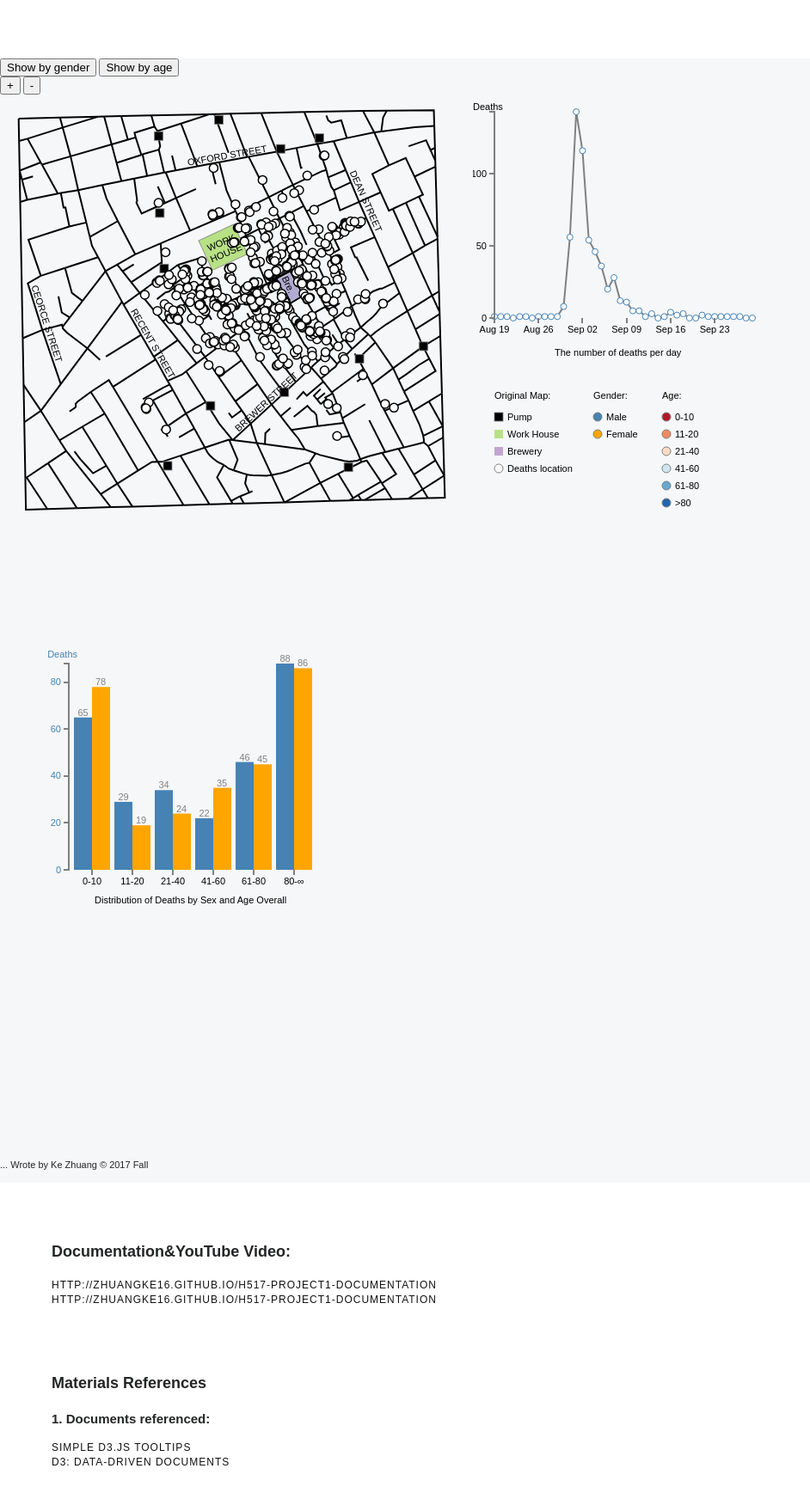
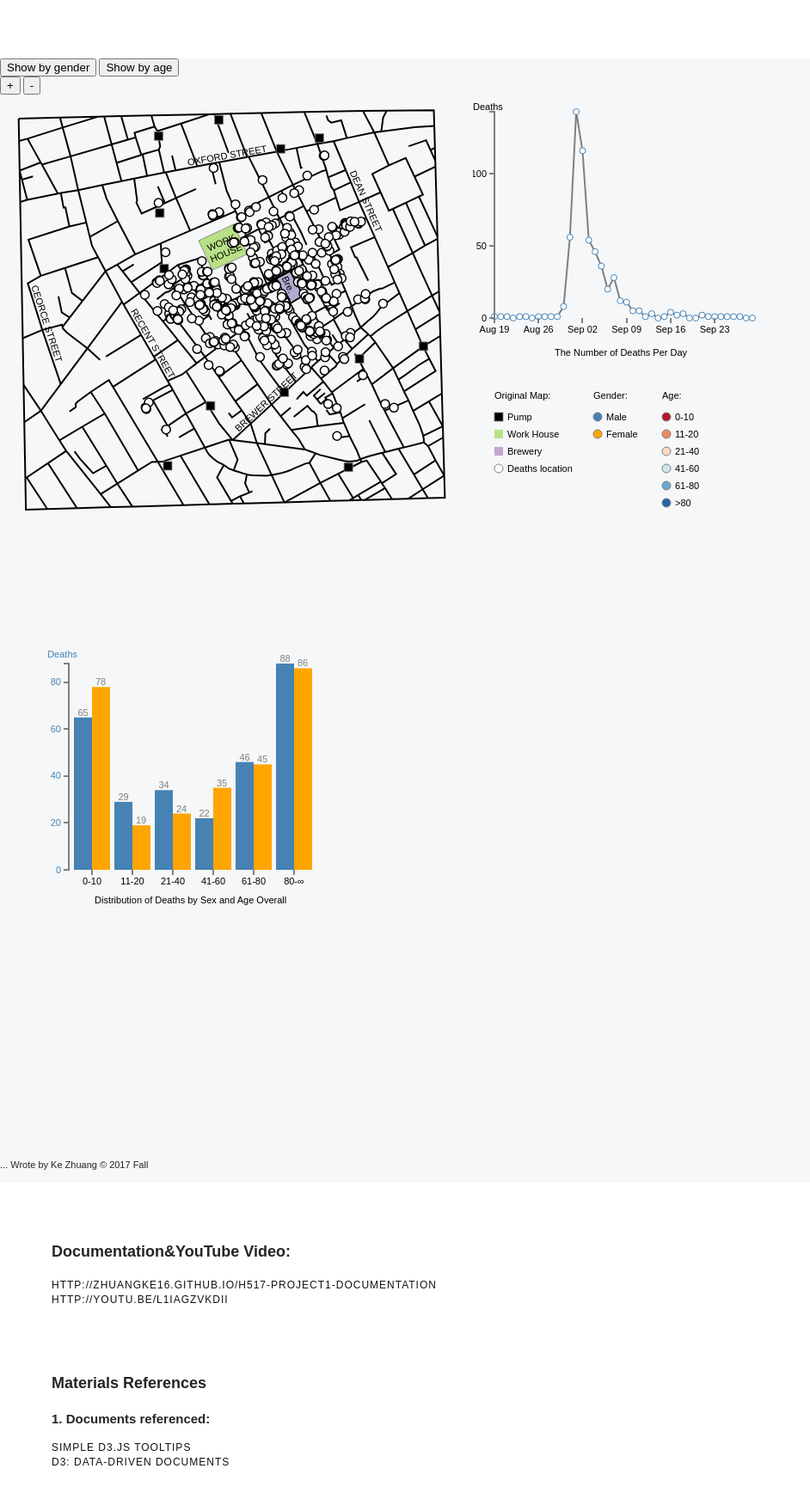
Before and after one commit to free4hny/zhuangke16.github.io, a plain HTML site: page H517-Project1/index.html in a window 1280 px wide. Shown: the part 140-1884 px from the top of the page at 86% size, without its empty margins (0-942 px from the left). Drawn offline with nearby package versions, Linux system fonts and the light colour scheme.

Commit message:
Add youtube link

```diff
--- a/H517-Project1/index.html
+++ b/H517-Project1/index.html
@@ -1142,7 +1142,7 @@ function type(d) {
               {name:'Male',x:130,y:355},{name:'Female',x:130,y:375},
               {name:'0-10',x:210,y:355},{name:'11-20',x:210,y:375},{name:'21-40',x:210,y:395},
               {name:'41-60',x:210,y:415},{name:'61-80',x:210,y:435},{name:'>80',x:210,y:455}
-              ,{name:'Original Map:',x:0,y:330},{name:'Gender:',x:115,y:330},{name:'Age:',x:195,y:330},{name:'The number of deaths per day',x:70,y:280}]
+              ,{name:'Original Map:',x:0,y:330},{name:'Gender:',x:115,y:330},{name:'Age:',x:195,y:330},{name:'The Number of Deaths Per Day',x:70,y:280}]
 
   chart1.selectAll(".place-label")
           .data(illustrator)
@@ -1232,7 +1232,7 @@ d3.selectAll('button').on('click', zoomClick);
         <section id="next-section" class="section light-bg">
         <h4>Documentation&YouTube Video:</h4>
         <h6><a href="http://zhuangke16.github.io/H517-Project1-Documentation" target="_blank" title="">http://zhuangke16.github.io/H517-Project1-Documentation </a></br>
-        <a href="http://zhuangke16.github.io/H517-Project1-Documentation" target="_blank" title="">http://zhuangke16.github.io/H517-Project1-Documentation</a></h6></br>
+        <a href="http://youtu.be/L1IAGzVKDiI" target="_blank" title="">http://youtu.be/L1IAGzVKDiI</a></h6></br>
 
 
 
```
